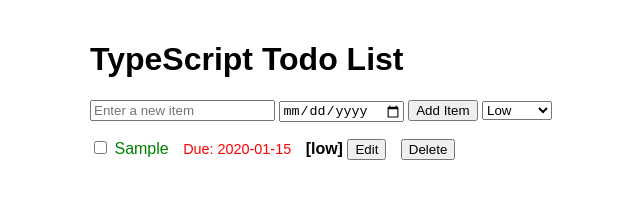
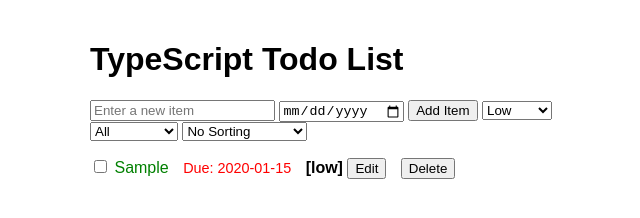
Before and after one commit to incendies/todo-app-with-typescript, a website with bundled scripts: page index.html in a window 1280 px wide. Both pictures are taken after typing "Sample", "2020-01-15" into the empty fields and a click on the button "Add Item". Shown: the whole page, without its empty margins (300-940 px from the left). Built offline with nearby package versions, Linux system fonts and the light colour scheme.

Commit message:
filter and sort task feature added

```diff
--- a/index.html
+++ b/index.html
@@ -59,6 +59,22 @@
         <option value="medium">Medium</option>
         <option value="high">High</option>
     </select>
+
+    <!-- Filters and Sorting -->
+    <div id="controls">
+        <select id="filter">
+            <option value="all">All</option>
+            <option value="completed">Completed</option>
+            <option value="incomplete">Incomplete</option>
+        </select>
+
+        <select id="sort">
+            <option value="none">No Sorting</option>
+            <option value="dueDate">Sort by Due Date</option>
+            <option value="priority">Sort by Priority</option>
+        </select>
+    </div>
+
     <ul id="itemList"></ul>
 
     <script src="dist/app.js"></script>
--- a/src/app.ts
+++ b/src/app.ts
@@ -12,6 +12,10 @@ class TodoList {
     private itemList: HTMLUListElement;
     private newItemInput: HTMLInputElement;
     private addItemButton: HTMLButtonElement;
+    private dueDateInput: HTMLInputElement;
+    private priorityInput: HTMLSelectElement;
+    private filterSelect: HTMLSelectElement;
+    private sortSelect: HTMLSelectElement;
     private nextId: number = 1;
 
     constructor() {
@@ -19,8 +23,12 @@ class TodoList {
         this.itemList = document.getElementById('itemList') as HTMLUListElement;
         this.newItemInput = document.getElementById('newItem') as HTMLInputElement;
         this.addItemButton = document.getElementById('addItem') as HTMLButtonElement;
+        this.dueDateInput = document.getElementById('dueDate') as HTMLInputElement;
+        this.priorityInput = document.getElementById('priority') as HTMLSelectElement;
+        this.filterSelect = document.getElementById('filter') as HTMLSelectElement;
+        this.sortSelect = document.getElementById('sort') as HTMLSelectElement;
 
-        if (!this.itemList || !this.newItemInput || !this.addItemButton) {
+        if (!this.itemList || !this.newItemInput || !this.addItemButton || !this.dueDateInput || !this.priorityInput || !this.filterSelect || !this.sortSelect) {
             console.error('One or more elements not found');
             return;
         }
@@ -32,6 +40,9 @@ class TodoList {
                 this.addItem();
             }
         });
+        this.filterSelect.addEventListener('change', () => this.renderList());
+        this.sortSelect.addEventListener('change', () => this.renderList());
+
         console.log('Event listeners added');
         this.renderList();
     }
@@ -39,23 +50,23 @@ class TodoList {
     private addItem(): void {
         console.log('addItem called');
         const newItemText = this.newItemInput.value.trim();
-        const dueDateInput = (document.getElementById('dueDate') as HTMLInputElement).value;
-        const priorityInput = (document.getElementById('priority') as HTMLInputElement).value;
+        const dueDate = this.dueDateInput.value;
+        const priority = this.priorityInput.value;
 
         if (newItemText) {
             const newItem: TodoItem = {
                 id: this.nextId++,
                 text: newItemText,
                 completed: false,
-                dueDate: dueDateInput ? dueDateInput : undefined,  // Use undefined if no date is provided
-                priority: priorityInput
+                dueDate: dueDate ? dueDate : undefined,  // Use undefined if no date is provided
+                priority: priority
             };
             this.items.push(newItem);
             this.saveToLocalStorage();
             this.renderList();
             this.newItemInput.value = '';
-            (document.getElementById('dueDate') as HTMLInputElement).value = '';  // Clear date input
-            (document.getElementById('priority') as HTMLInputElement).value = 'low';  // Clear priority input
+            this.dueDateInput.value = '';  // Clear date input
+            this.priorityInput.value = 'low';  // Clear priority input
         }
     }
 
@@ -80,20 +91,48 @@ class TodoList {
             console.error('itemList is null');
             return;
         }
+
         this.itemList.innerHTML = '';
-        this.items.forEach(item => {
+
+        // Get filter and sort options
+        const filter = this.filterSelect.value;
+        const sort = this.sortSelect.value;
+
+        // Filter items based on completion status
+        let filteredItems = this.items;
+        if (filter === 'completed') {
+            filteredItems = this.items.filter(item => item.completed);
+        } else if (filter === 'incomplete') {
+            filteredItems = this.items.filter(item => !item.completed);
+        }
+
+        // Sort items based on due date or priority
+        if (sort === 'dueDate') {
+            filteredItems.sort((a, b) => {
+                if (!a.dueDate) return 1;
+                if (!b.dueDate) return -1;
+                return new Date(a.dueDate).getTime() - new Date(b.dueDate).getTime();
+            });
+        } else if (sort === 'priority') {
+            const priorityMap = { low: 1, medium: 2, high: 3 } as const;
+            filteredItems.sort((a, b) => {
+                return priorityMap[a.priority as keyof typeof priorityMap] -
+                       priorityMap[b.priority as keyof typeof priorityMap];
+            });
+        }
+
+        // Render the filtered and sorted list
+        filteredItems.forEach(item => {
             const li = document.createElement('li');
-
             const isOverdue = item.dueDate && new Date(item.dueDate) < new Date();
             const dueDateLabel = item.dueDate ? `<span class="due-date ${isOverdue ? 'overdue' : ''}">Due: ${item.dueDate}</span>` : '';
-
-            const priorityClass = `priority-${item.priority.toLowerCase()}`;  // Set priority-based class
+            const priorityClass = `priority-${item.priority.toLowerCase()}`;
 
             li.innerHTML = `
                 <input type="checkbox" ${item.completed ? 'checked' : ''}>
                 <span class="${item.completed ? 'completed' : ''} ${priorityClass}">${item.text}</span>
                 ${dueDateLabel}
-                <span class="priority-label">[${item.priority}]</span>  <!-- Display priority -->
+                <span class="priority-label">[${item.priority}]</span>
                 <button class="edit">Edit</button>
                 <button class="delete">Delete</button>
             `;
```
Also changed, not shown: dist/app.js, readme.md.
